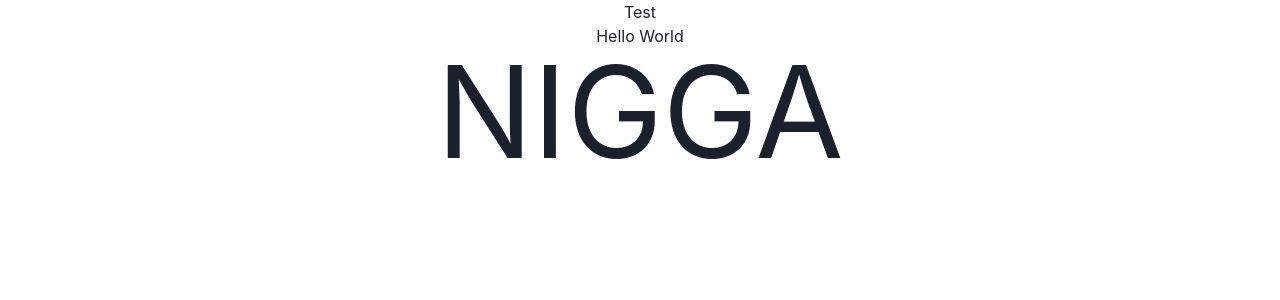
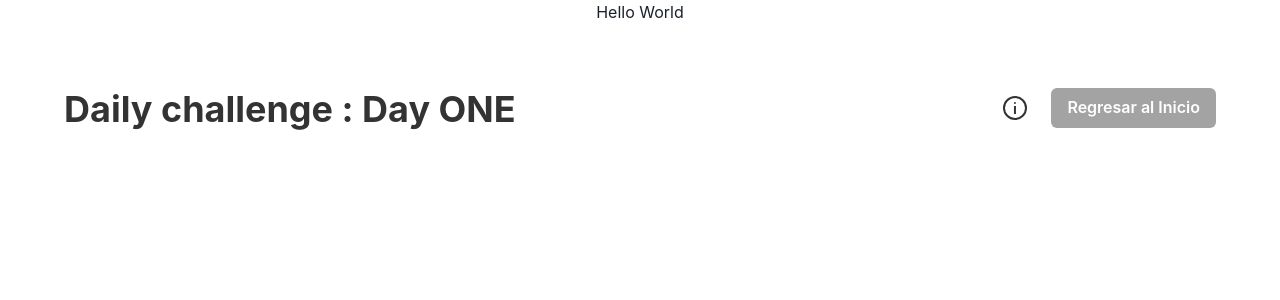
Before and after one commit to Dusuan/SpaceAppsHackathon, a React (Create React App) app in the folder client/: page / in a window 1280 px wide. Shown: the top 300 px of the page. Built offline with nearby package versions, Linux system fonts and the light colour scheme; no server answers.

Commit message:
Connections

```diff
--- a/client/package.json
+++ b/client/package.json
@@ -3,6 +3,7 @@
   "version": "0.1.0",
   "private": true,
   "dependencies": {
+    "@chakra-ui/icons": "^2.2.4",
     "@chakra-ui/react": "^2.10.1",
     "@emotion/react": "^11.13.3",
     "@emotion/styled": "^11.13.0",
--- a/client/src/App.jsx
+++ b/client/src/App.jsx
@@ -1,10 +1,11 @@
 
 import './App.css';
 import { useState, useEffect } from 'react';
-import Main from './pages/Main';
 
 //functions
 import { getTests } from './functions/test';
+import Connection from './pages/Connections/connection';
+
 
 function App() {
   const [data, setData] = useState("Hello World");
@@ -19,9 +20,8 @@ function App() {
 
   return (
     <div className="App">
-      <Main />
       <p>{data}</p>
-      <h1 className='text-9xl'>NIGGA</h1>
+      <Connection></Connection>
     </div>
   );
 }
--- /dev/null
+++ b/client/src/pages/Connections/connection.jsx
@@ -0,0 +1,12 @@
+import HeaderConnection from "./connectionHeader";
+
+export default function Connection(){
+
+
+    return(
+        <div>
+            <HeaderConnection></HeaderConnection>
+
+        </div>
+    );
+}
--- /dev/null
+++ b/client/src/pages/Connections/connectionBody.jsx
@@ -0,0 +1,15 @@
+
+import { Button, SimpleGrid} from "@chakra-ui/react";
+
+export default function BodyConnection(){
+
+    return (
+
+        <SimpleGrid column={4} spacing={30}>
+            {Array.from({length: 16} , (_,index)=> {
+                <Button key={index} >{index+1}</Button>
+            })}
+        </SimpleGrid>
+
+    );
+}
--- /dev/null
+++ b/client/src/pages/Connections/connectionHeader.jsx
@@ -0,0 +1,31 @@
+
+import { Box, Flex, Spacer } from '@chakra-ui/react';
+import { Heading } from '@chakra-ui/react';
+import {InfoOutlineIcon} from "@chakra-ui/icons";
+import { Button } from '@chakra-ui/react'
+import {HStack } from '@chakra-ui/react'
+import { Tooltip } from '@chakra-ui/react'
+
+export default function HeaderConnection(){
+
+    return(
+    <Flex color="white">
+       <Box as='h1' p='16' >
+          <Heading color={'blackAlpha.800'}>Daily challenge : Day ONE</Heading>
+        </Box>
+
+       <Spacer />
+
+       <Box p='16'>
+        <HStack spacing='24px'>
+           <Tooltip>
+            <InfoOutlineIcon color="blackAlpha.800" boxSize={6}/>
+           </Tooltip>
+            <Button colorScheme='blackAlpha'> Regresar al Inicio </Button>
+        </HStack>
+
+       </Box>
+
+    </Flex>
+    );
+}
```
Also changed, not shown: 1 other file (tests, documents, lock files or other folders).
